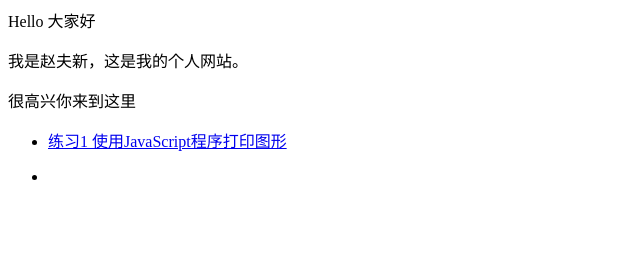
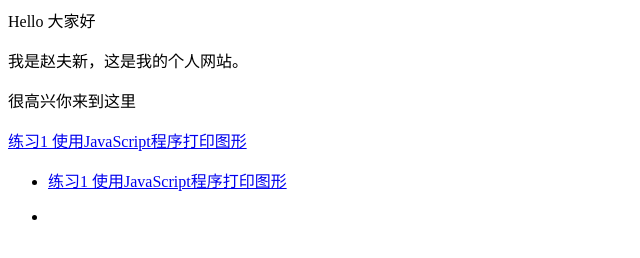
Before and after one commit to ufelderb/ufelderb.github.io, a plain HTML site: page index.html in a window 1280 px wide. Shown: the whole page, without its empty margins (0-640 px from the left). Drawn offline with Linux system fonts and the light colour scheme.

Commit message:
Update index.html

```diff
--- a/index.html
+++ b/index.html
@@ -1,7 +1,7 @@
 <p>Hello 大家好</p>
 <p>我是赵夫新，这是我的个人网站。 </p>
 <p>很高兴你来到这里</p>
-
+<p><a href="https://yourwebsite.com">练习1 使用JavaScript程序打印图形</a></p>
 <ul>
   <li><p><a href="https://yourwebsite.com">练习1 使用JavaScript程序打印图形</a></p></li>
   <li><a href="https://yourwebsite.com"></a></li>
```
